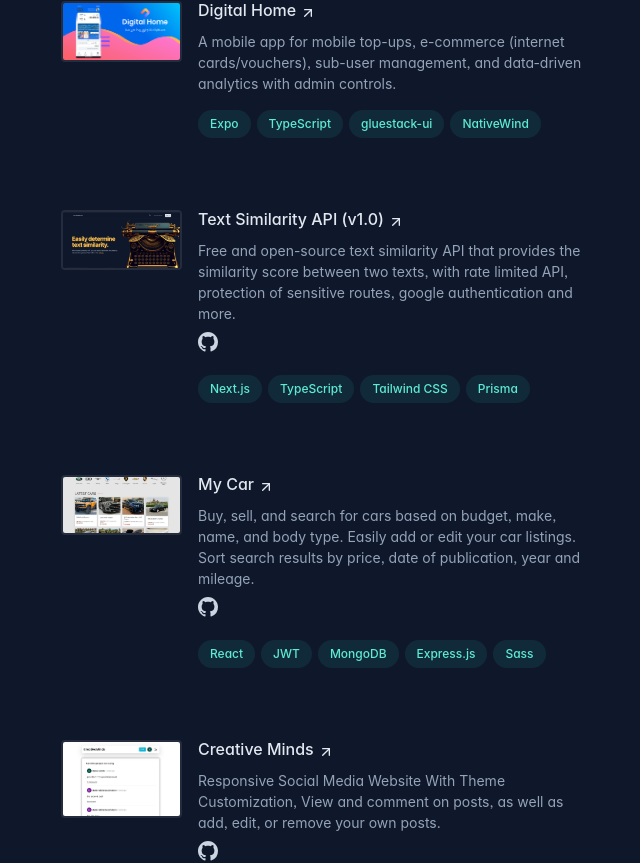
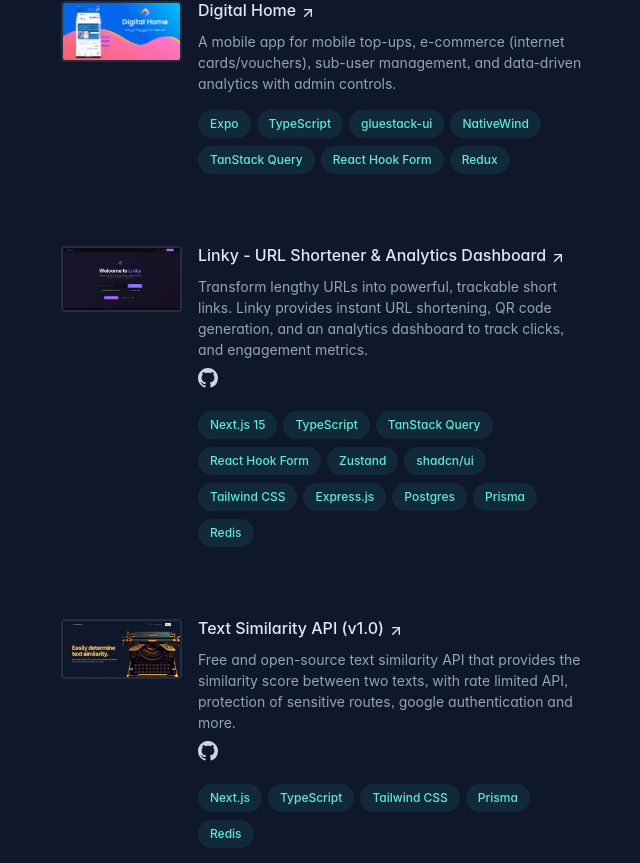
Before and after one commit to kheireddinebou/portfolio-v2, a Next.js app: page / in a window 1280 px wide. Shown: the part 2258-3121 px from the top of the page, without its empty margins (591-1231 px from the left). Built offline with nearby package versions, Linux system fonts and the light colour scheme.

Commit message:
feat: add linky project to projects

```diff
--- a/src/data/projects.ts
+++ b/src/data/projects.ts
@@ -2,7 +2,15 @@
   {
     title: "Digital Home",
     desc: "A mobile app for mobile top-ups, e-commerce (internet cards/vouchers), sub-user management, and data-driven analytics with admin controls.",
-    tools: ["Expo", "TypeScript", "gluestack-ui", "NativeWind"],
+    tools: [
+      "Expo",
+      "TypeScript",
+      "gluestack-ui",
+      "NativeWind",
+      "TanStack Query",
+      "React Hook Form",
+      "Redux",
+    ],
     img: "/images/portfolio/digital-home.png",
     githubLink: "",
     demoLink:
@@ -10,9 +18,30 @@
   },
 
   {
+    title: "Linky - URL Shortener & Analytics Dashboard",
+    desc: "Transform lengthy URLs into powerful, trackable short links. Linky provides instant URL shortening, QR code generation, and an analytics dashboard to track clicks, and engagement metrics.",
+    tools: [
+      "Next.js 15",
+      "TypeScript",
+      "TanStack Query",
+      "React Hook Form",
+      "Zustand",
+      "shadcn/ui",
+      "Tailwind CSS",
+      "Express.js",
+      "Postgres",
+      "Prisma",
+      "Redis",
+    ],
+    img: "/images/portfolio/linky.png",
+    githubLink: "https://github.com/kheireddinebou/linky",
+    demoLink: "https://linkyyy.vercel.app",
+  },
+
+  {
     title: "Text Similarity API (v1.0)",
     desc: "Free and open-source text similarity API that provides the similarity score between two texts, with rate limited API, protection of sensitive routes, google authentication and more.",
-    tools: ["Next.js", "TypeScript", "Tailwind CSS", "Prisma"],
+    tools: ["Next.js", "TypeScript", "Tailwind CSS", "Prisma", "Redis"],
     img: "/images/portfolio/text-similarity.jpg",
     githubLink: "https://github.com/kheireddinebou/text-similarity",
     demoLink: "https://text-similarity-v1.vercel.app/",
```
Also changed, not shown: public/images/portfolio/linky.png (added).
